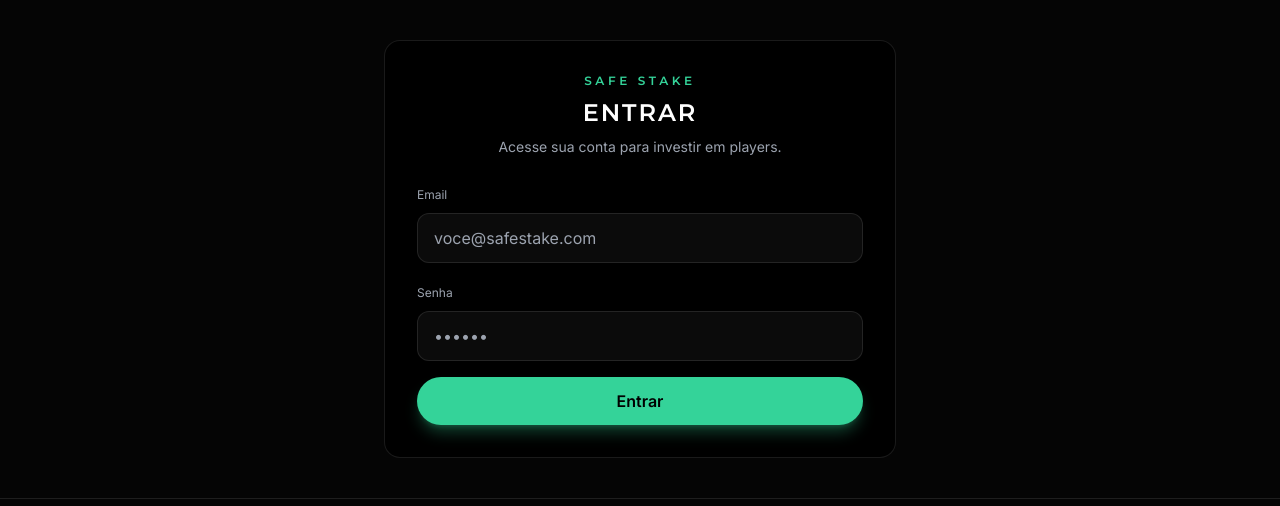
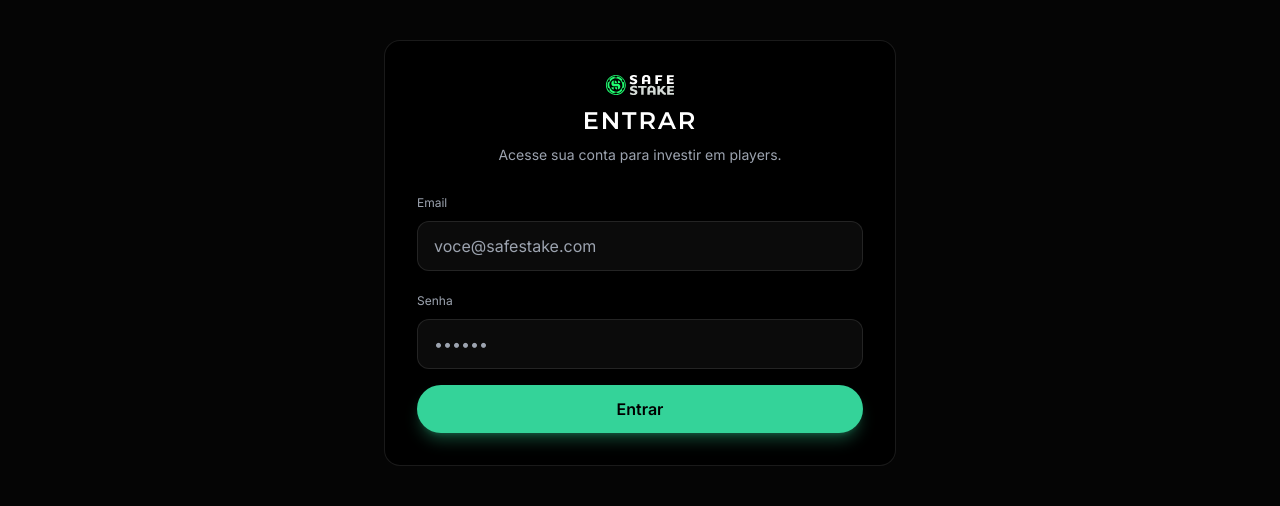
Before and after one commit to suporte696/safestake, a FastAPI app: page /login in a window 1280 px wide. Shown: the part 83-589 px from the top of the page. Run offline with FastAPI, Linux system fonts and the light colour scheme; some libraries are stand-ins or nearby versions.

Commit message:
Update templates to replace text logos with images and add new dependency
- Replaced text logos with image elements in multiple templates for improved branding.
- Added 'itsdangerous' to requirements for enhanced security features.

```diff
--- a/requirements.txt
+++ b/requirements.txt
@@ -6,3 +6,4 @@
 python-dotenv
 passlib[bcrypt]
 python-multipart
+itsdangerous
--- a/templates/index.html
+++ b/templates/index.html
@@ -6,7 +6,11 @@
 <section class="space-y-10">
   <div class="flex flex-col lg:flex-row lg:items-center lg:justify-between gap-6">
     <div class="space-y-4">
-      <p class="font-title text-xs text-emerald-400 tracking-[0.3em]">SAFE STAKE</p>
+      <img
+        src="/static/img/safestake-01.svg"
+        alt="SAFE STAKE"
+        class="h-6"
+      />
       <h1 class="font-title text-3xl md:text-4xl uppercase">
         Ofertas de staking <span class="text-emerald-400">ativas</span>
       </h1>
--- a/templates/login.html
+++ b/templates/login.html
@@ -5,7 +5,11 @@
 {% block content %}
 <section class="max-w-lg mx-auto bg-black border border-white/10 rounded-2xl p-8 space-y-6">
   <div class="text-center space-y-2">
-    <p class="font-title text-xs text-emerald-400 tracking-[0.3em]">SAFE STAKE</p>
+    <img
+      src="/static/img/safestake-01.svg"
+      alt="SAFE STAKE"
+      class="h-6 mx-auto"
+    />
     <h1 class="font-title text-2xl uppercase">Entrar</h1>
     <p class="text-gray-400 text-sm">Acesse sua conta para investir em players.</p>
   </div>
--- a/templates/player_offers.html
+++ b/templates/player_offers.html
@@ -6,7 +6,11 @@
 <section class="space-y-10">
   <div class="flex flex-col lg:flex-row lg:items-center lg:justify-between gap-6">
     <div class="space-y-2">
-      <p class="font-title text-xs text-emerald-400 tracking-[0.3em]">PAINEL JOGADOR</p>
+      <img
+        src="/static/img/safestake-01.svg"
+        alt="SAFE STAKE"
+        class="h-6"
+      />
       <h1 class="font-title text-3xl uppercase">Criar nova oferta</h1>
       <p class="text-gray-300">Publique seus torneios e defina o markup.</p>
     </div>
```
Also changed, not shown: templates/dashboard.html (+6 -2 lines).
